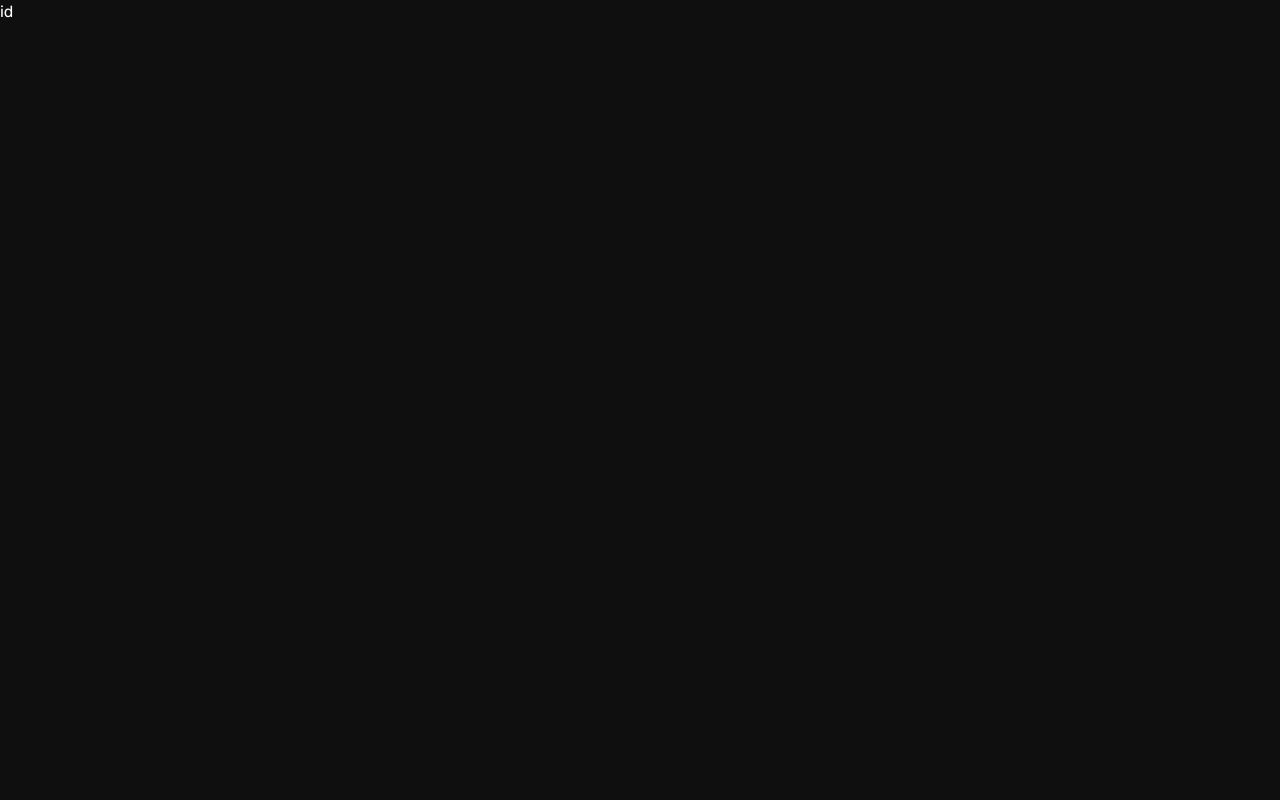
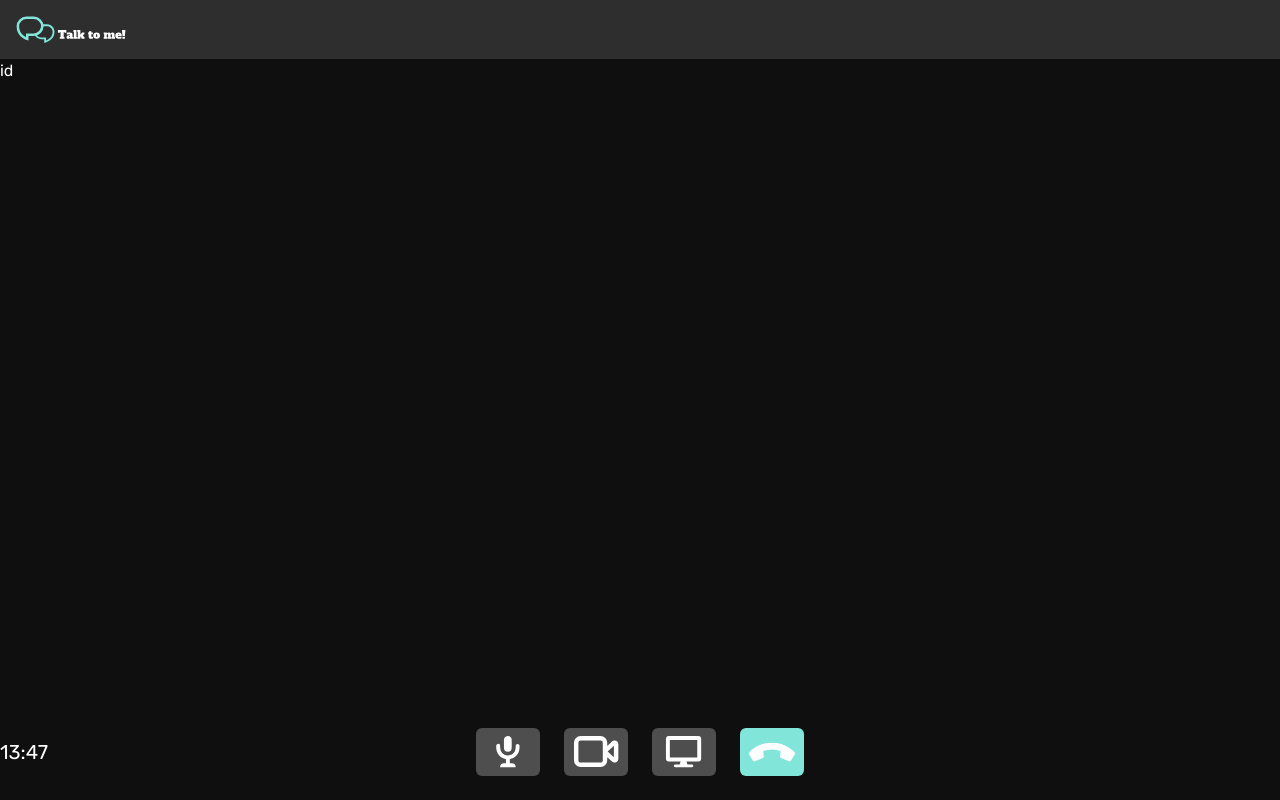
Before and after one commit to brunoseifert/CallSync, a Next.js app in the folder frontend/: page /id in a window 1280 px wide. Built offline with nearby package versions, Linux system fonts and the light colour scheme.

Commit message:
feat: Footer create

```diff
--- a/frontend/src/app/(room2)/id/page.tsx
+++ b/frontend/src/app/(room2)/id/page.tsx
@@ -1,8 +1,12 @@
+import Footer from "@/components/Footer";
+import Header from "@/components/Header";
+
 export default function Id() {
   return (
     <div>
+      <Header />
       <h1>id</h1>
-
+      <Footer />
     </div>
   );
 }
--- a/frontend/src/components/Footer.tsx
+++ b/frontend/src/components/Footer.tsx
@@ -0,0 +1,70 @@
+"use client";
+import {
+  Camera,
+  Computer,
+  Mic,
+  NoCamera,
+  NoComputer,
+  NoMic,
+  Phone,
+} from "@/Icons";
+import { useState } from "react";
+
+export default function Footer() {
+  const [isMuted, setIsMuted] = useState(false);
+  const [isCameraOff, setIsCameraOff] = useState(false);
+  const [isScreenSharing, setIsScreenSharing] = useState(false);
+  const date = new Date();
+  const hours = date.getHours().toString().padStart(2, "0") + ":";
+  const minutes = date.getMinutes().toString().padStart(2, "0");
+  return (
+    <div className="fixed items-center bottom-0 bg-black py-6 w-full">
+      <div className="grid grid-cols-3 ">
+        <div className="flex items-center">
+          <p className="text-xl">
+            {hours}
+            {minutes}
+          </p>
+        </div>
+        <div className="flex space-x-6 justify-center ">
+          {isMuted ? (
+            <NoMic
+              className="h-12 w-16 text-white p-2 cursor-pointer bg-red-500  rounded-md"
+              onClick={() => setIsMuted(!isMuted)}
+            />
+          ) : (
+            <Mic
+              className="h-12 w-16 text-white p-2 cursor-pointer bg-gray-950  rounded-md"
+              onClick={() => setIsMuted(!isMuted)}
+            />
+          )}
+          {isCameraOff ? (
+            <NoCamera
+              className="h-12 w-16 text-white p-1 cursor-pointer bg-red-500 rounded-md"
+              onClick={() => setIsCameraOff(!isCameraOff)}
+            />
+          ) : (
+            <Camera
+              className="h-12 w-16 text-white p-2 cursor-pointer bg-gray-950 rounded-md"
+              onClick={() => setIsCameraOff(!isCameraOff)}
+            />
+          )}
+
+          {isScreenSharing ? (
+            <NoComputer
+              className="h-12 w-16 text-white p-2 cursor-pointer bg-red-500 rounded-md"
+              onClick={() => setIsScreenSharing(!isScreenSharing)}
+            />
+          ) : (
+            <Computer
+              className="h-12 w-16 text-white p-2 cursor-pointer bg-gray-950 rounded-md"
+              onClick={() => setIsScreenSharing(!isScreenSharing)}
+            />
+          )}
+
+          <Phone className="h-12 w-16 text-white hover:bg-red-500 p-2 cursor-pointer bg-primary rounded-md" />
+        </div>
+      </div>
+    </div>
+  );
+}
```
Lines whose indentation alone changed are shown as unchanged.
